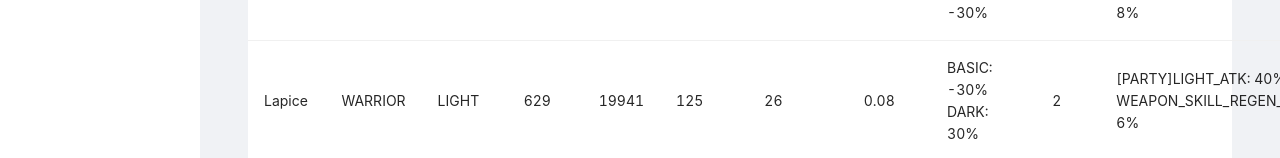
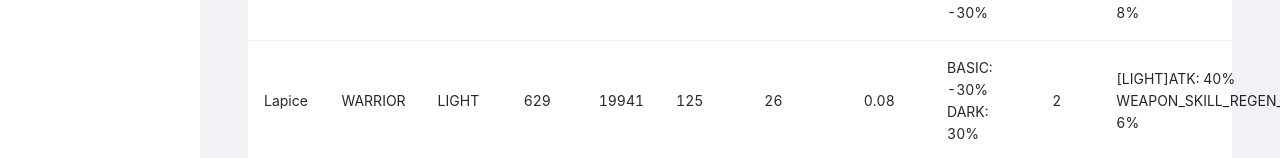
Before and after one commit to monacob/guardian-tales, a React (Create React App) app: page /heroes in a window 1280 px wide. Shown: the part 245-403 px from the top of the page. Built offline with nearby package versions, Linux system fonts and the light colour scheme.

Commit message:
add team atk

```diff
--- a/src/data/heroes.js
+++ b/src/data/heroes.js
@@ -1,15 +1,15 @@
 // @flow
 
-export type Role = 'TANKER' | 'WARRIOR'
-export type Element = 'WATER' | 'LIGHT'
-export type Resistance = { type: 'BASIC' | 'DARK' | 'FIRE' | 'EARTH', value: number }
-export type Attribute = 'HP' | 'RANGE_ATK' | 'LIGHT_ATK' | 'WEAPON_SKILL_REGEN_SPEED'
-export type SkillTarget = 'SELF' | 'PARTY'
+export type Role = 'TANKER' | 'WARRIOR';
+export type Element = 'WATER' | 'LIGHT';
+export type Resistance = { type: 'BASIC' | 'DARK' | 'FIRE' | 'EARTH', value: number };
+export type Attribute = 'HP' | 'RANGE_ATK' | 'ATK' | 'WEAPON_SKILL_REGEN_SPEED';
+export type SkillTarget = 'SELF' | 'PARTY' | Element
 export type Skill = {
     target: SkillTarget,
     attribute: Attribute,
     value: number,
-}
+};
 export type Hero = {
     name: string,
     role: Role,
@@ -22,7 +22,7 @@ export type Hero = {
     cardSlot: number,
     resistance: Array<Resistance>,
     skills: Array<Skill>,
-}
+};
 
 const heroes: Array<Hero> = [
     {
@@ -64,8 +64,8 @@ const heroes: Array<Hero> = [
             {type: 'DARK', value: 0.3},
         ],
         skills: [{
-            target: 'PARTY',
-            attribute: 'LIGHT_ATK',
+            target: 'LIGHT',
+            attribute: 'ATK',
             value: 0.4
         }, {
             target: 'SELF',
--- a/src/pages/team_optimizer.js
+++ b/src/pages/team_optimizer.js
@@ -1,19 +1,22 @@
 // @flow
 
 import React from 'react';
-import {Table} from 'antd';
+import {Table, Tooltip} from 'antd';
 
 import heroes from '../data/heroes.js'
-import type {Hero} from "../data/heroes";
+import type {Attribute, Hero} from "../data/heroes";
 
 type Team = {
-    members: Array<Hero>
+    members: Array<Hero>,
+    atk: { basic: number, adjusted: number },
 }
 
 const teams = [];
 generateTeams({
-    members: []
+    members: [],
+    atk: {basic: 0, adjusted: 0},
 });
+calculateTeamAttributes(teams);
 
 function generateTeams(team: Team) {
     if (team.members.length === 4 || team.members.length === heroes.length) {
@@ -28,6 +31,46 @@ function generateTeams(team: Team) {
     }
 }
 
+function calculateTeamAttributes(teams: Array<Team>) {
+    for (const team of teams) {
+        const multipliers = new Map<string, Map<Attribute, number>>();
+        for (let skilledMember of team.members) {
+            for (let member of team.members) {
+                for (let skill of skilledMember.skills) {
+                    const eligible = (skill.target === 'SELF' && skilledMember.name === member.name)
+                        || member.element === skill.target
+                        || skill.target === 'PARTY'
+                    if (eligible) {
+                        if (!multipliers.has(member.name)) {
+                            multipliers.set(member.name, new Map());
+                        }
+                        const memberMap = multipliers.get(member.name);
+                        if (memberMap != null) {
+                            if (!memberMap.has(skill.attribute)) {
+                                memberMap.set(skill.attribute, 0);
+                            }
+                            const attr = memberMap.get(skill.attribute);
+                            if (attr != null) {
+                                memberMap.set(skill.attribute, attr + skill.value)
+                            }
+                        }
+                    }
+                }
+            }
+        }
+        console.log(multipliers);
+        const {basic, adjusted} = team.members.map(member => {
+            const basic = member.atk;
+            const multiplier = 1 + (multipliers.get(member.name)?.get('ATK') ?? 0);
+            const adjusted = multiplier * basic;
+            return {basic, adjusted}
+        }).reduce((sum, value) => {
+            return {basic: sum.basic + value.basic, adjusted: sum.adjusted + value.adjusted}
+        }, {basic: 0, adjusted: 0});
+        team.atk.basic = basic;
+        team.atk.adjusted = adjusted;
+    }
+}
 
 const columns = [
     {
@@ -38,11 +81,17 @@ const columns = [
             return heroes.map(hero => hero.name).join(',')
         }
     },
+    {
+        title: 'Attack',
+        dataIndex: 'atk',
+        key: 'atk',
+        render: ({basic, adjusted}) => {
+            return <Tooltip title={`${basic} ${adjusted}`}>
+                {adjusted}
+            </Tooltip>
+        }
+    },
     // {
-    //     title: 'Attack',
-    //     dataIndex: 'atk',
-    //     key: 'atk',
-    // }, {
     //     title: 'HP',
     //     dataIndex: 'hp',
     //     key: 'hp',
```
Also changed, not shown: 1 other file (tests, documents, lock files or other folders).
